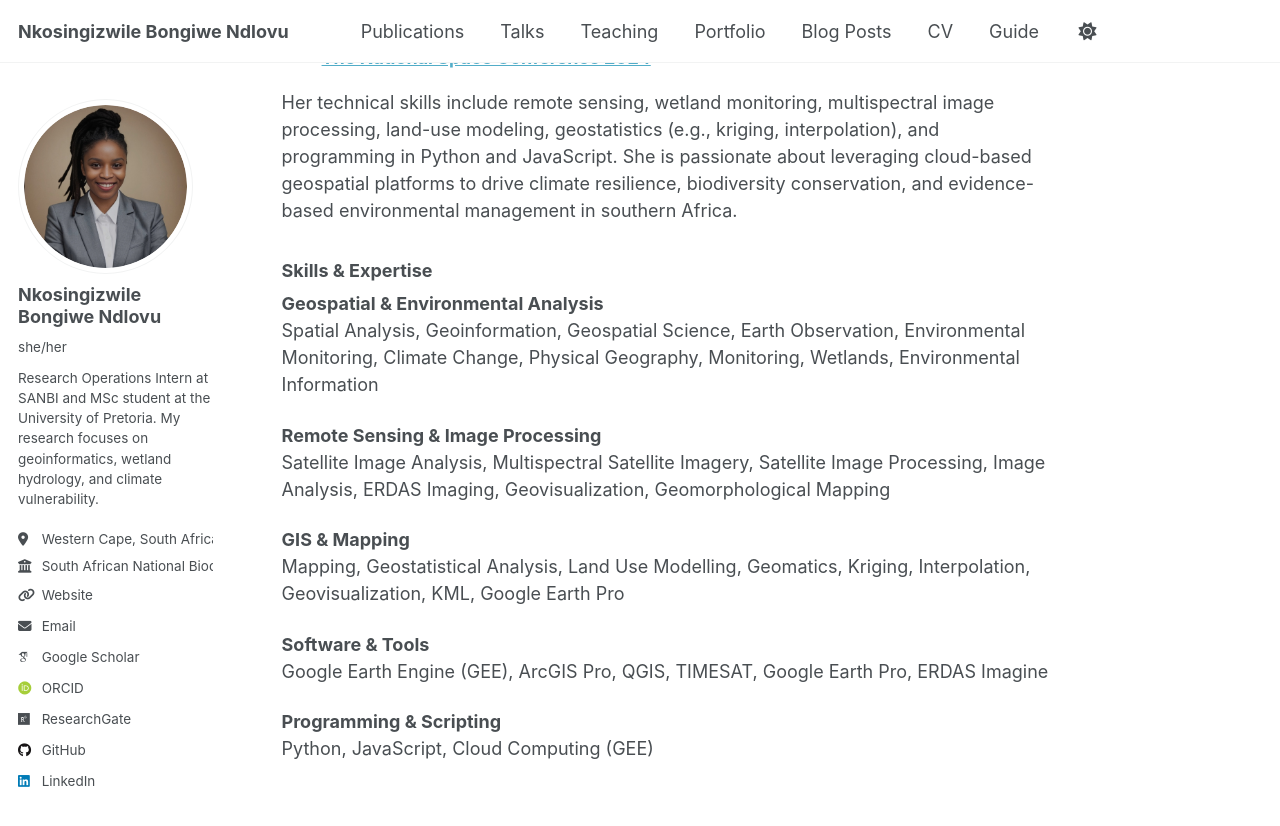
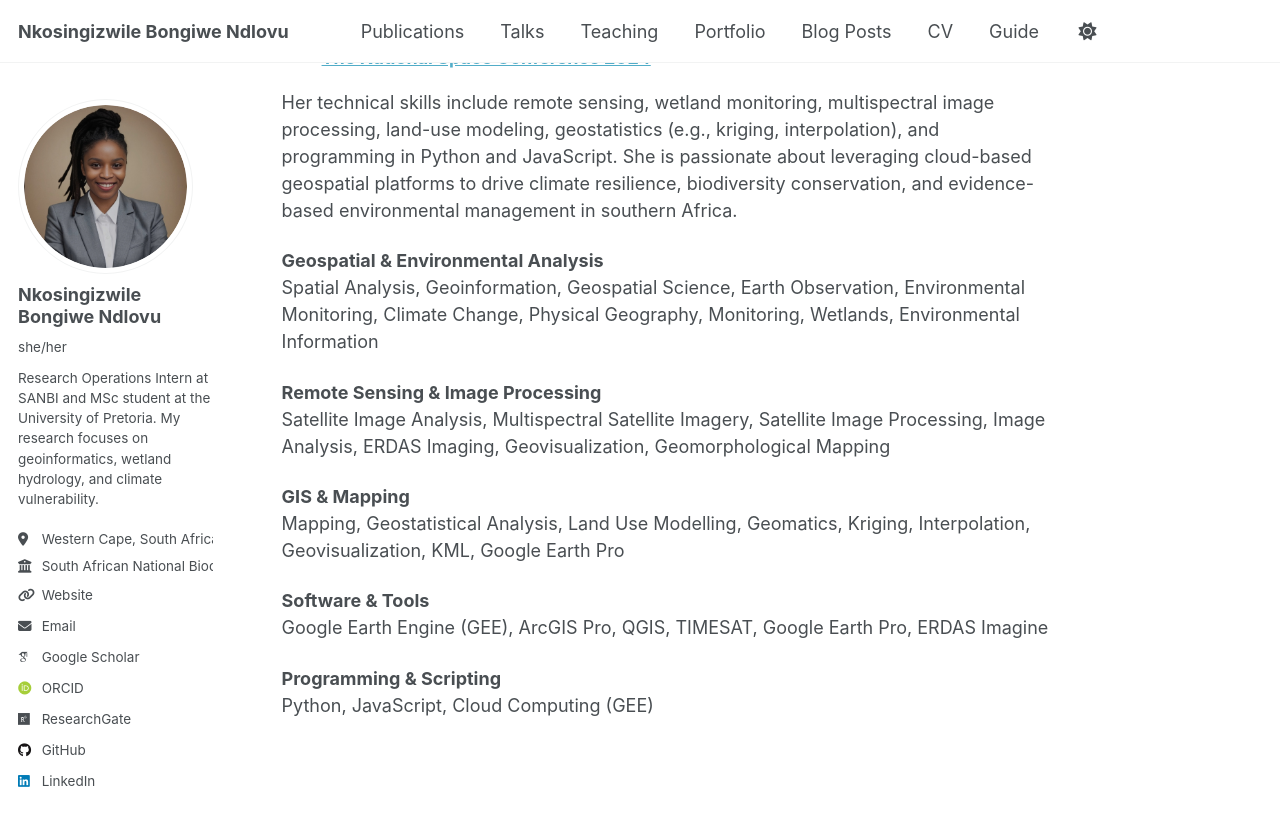
Before and after one commit to Nkosizwi/NB-Ndlovu.github.io, a Jekyll site: the page built from _pages/about.md, in a window 1280 px wide and 900 px high, scrolled down 668 px. Shown: the top 826 px of the window. Built offline with Jekyll 4.4.1, drawn with Linux system fonts in a browser that asks for light colours; some web fonts are replaced; a script that is not in the unit is left out.

Commit message:
Update about.md

```diff
--- a/_pages/about.md
+++ b/_pages/about.md
@@ -20,8 +20,6 @@ She has presented her work at:
 
 Her technical skills include remote sensing, wetland monitoring, multispectral image processing, land-use modeling, geostatistics (e.g., kriging, interpolation), and programming in Python and JavaScript. She is passionate about leveraging cloud-based geospatial platforms to drive climate resilience, biodiversity conservation, and evidence-based environmental management in southern Africa.
 
-### Skills & Expertise
-
 **Geospatial & Environmental Analysis**
 Spatial Analysis, Geoinformation, Geospatial Science, Earth Observation, Environmental Monitoring, Climate Change, Physical Geography, Monitoring, Wetlands, Environmental Information
 
```
